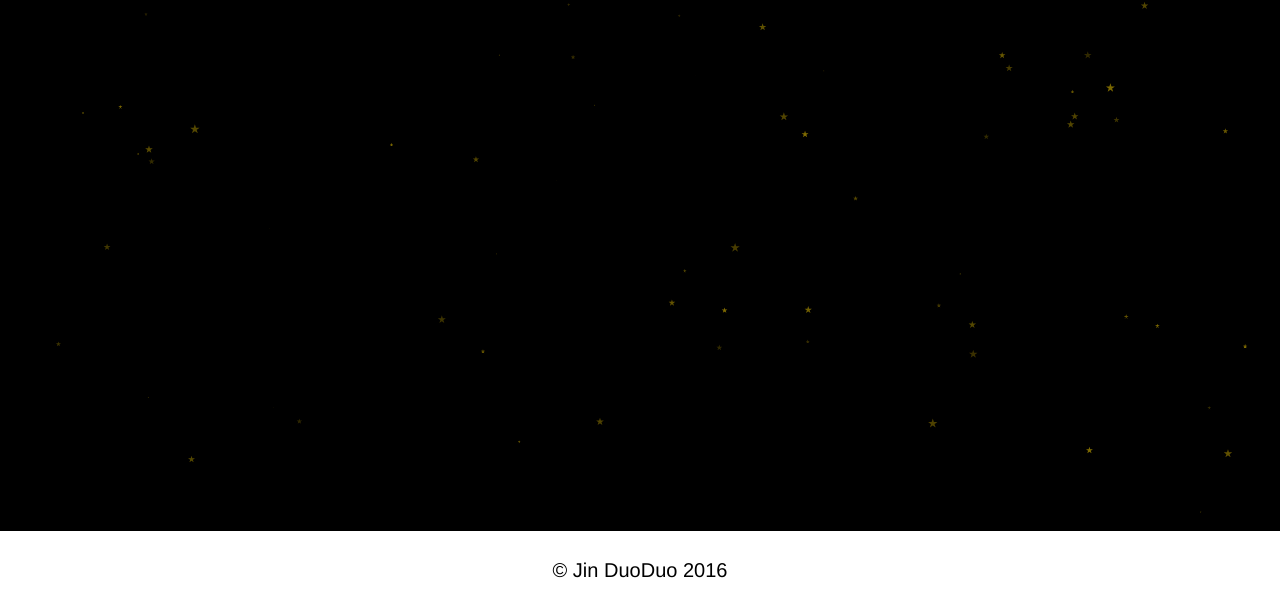
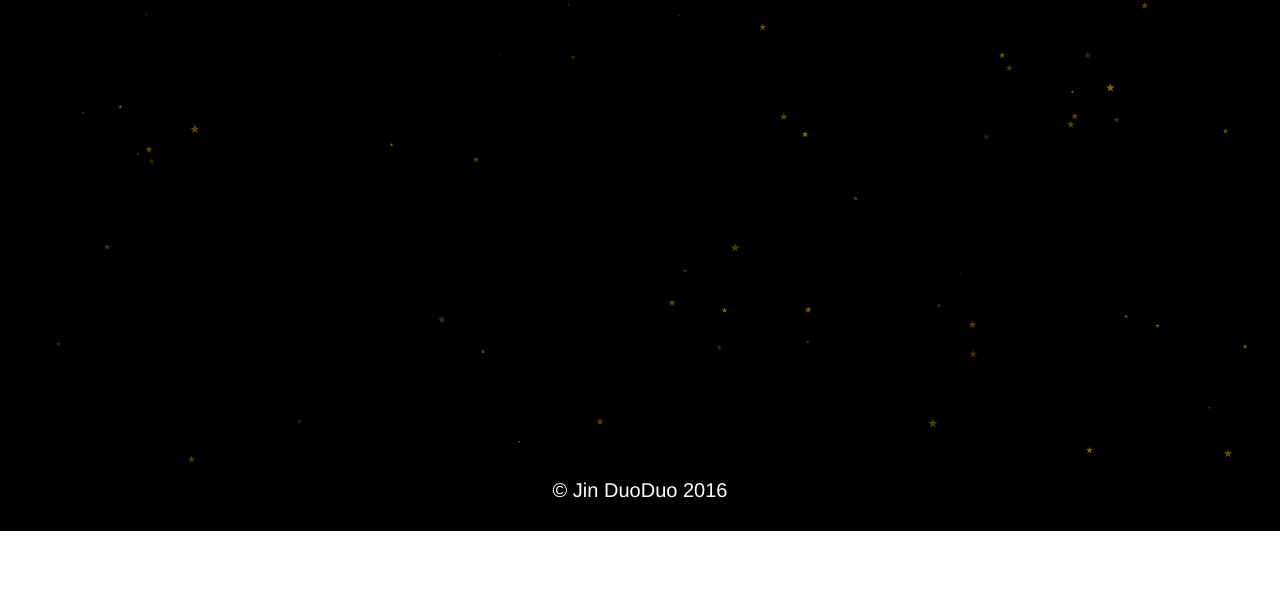
Before and after one commit to jinduoduolol/jinduoduolol.github.com, a plain HTML site: page index.html in a window 1280 px wide. Shown: the part 269-863 px from the top of the page. After the commit the page ends 800 px from the top, so only its background shows below. Drawn offline with nearby package versions, Linux system fonts and the light colour scheme.

Commit message:
modify style

```diff
--- a/assets/css/main.css
+++ b/assets/css/main.css
@@ -5,6 +5,13 @@
  * Version: 1.0
  * URL: http://blacktie.co
  */
+* {
+    margin: 0;
+}
+
+html, body {
+    height: 100%;
+}
 
 body {
     background-color: #f2f2f2;
@@ -28,35 +35,42 @@ h1, h2, h3, h4, h5, h6 {
 /* Paragraph & Typographic */
 p {
     line-height: 28px;
-    margin-bottom: 25px;
 }
 
 .centered {
     text-align: center;
 }
 
+footer {
+    position: relative;
+    z-index: 2;
+    margin-top: -55px;
+}
+
 footer p {
 	font-size: 20px;
-	color: black;
+	color: #ffffff;
     text-align: center;
-    margin-top: 325px;
+    margin-bottom: 25px;
+}
+
+#wraper {
+    min-height: 100%;
+    height: auto !important;
+    height: 100%;
+    margin: 0 auto;
 }
 
 /* Header Wrap */
 #headerwrap {
 	/* background: url(../img/header-bg.jpg) no-repeat center top; */
-	margin-top: 0px;
-	padding-top:140px;
-	text-align:center;
+	padding-top: 140px;
+	text-align: center;
 	background-attachment: relative;
 	background-position: center center;
-	min-height: 500px;
-	width: 100%;
 
-    -webkit-background-size: 100%;
-    -moz-background-size: 100%;
-    -o-background-size: 100%;
-    background-size: 100%;
+    z-index: 2;
+    position: relative;
 }
 
 #headerwrap h1 {
@@ -79,7 +93,7 @@ canvas {
 #particles-js {
   position: absolute;
   top: 0;
-  z-index: -1;
+  z-index: 1;
   width: 100%;
   height: 100%;
   background-color: #000000;
--- a/assets/js/main.js
+++ b/assets/js/main.js
@@ -100,7 +100,7 @@ particlesJS("particles-js", {
         "duration": 0.4
       },
       "push": {
-        "particles_nb": 4
+        "particles_nb": 8
       },
       "remove": {
         "particles_nb": 2
--- a/index.html
+++ b/index.html
@@ -7,6 +7,7 @@
     <link rel="stylesheet" href="https://cdn.bootcss.com/bootstrap/3.3.5/css/bootstrap.min.css">
 </head>
 <body>
+<div id="wraper">
     <div id="headerwrap">
     	<div class="container">
     		<div class="row centered">
@@ -18,6 +19,7 @@
     	</div><!--/.container -->
     </div><!--/.#headerwrap -->
     <div id="particles-js"></div>
+</div>
 <footer>
 	<p>&copy; Jin DuoDuo 2016</p>
 </footer>
```
Lines whose indentation alone changed are shown as unchanged.
